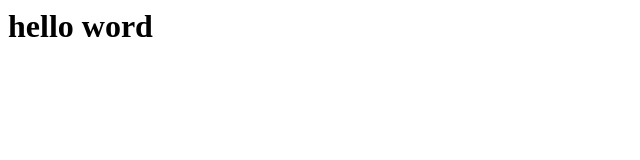
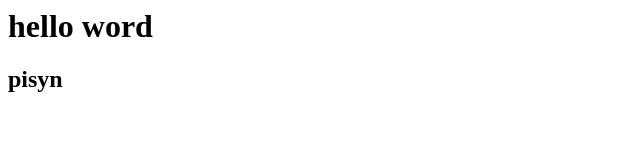
Before and after one commit to sergeykin1997/first-project, a plain HTML site: page index.html in a window 1280 px wide. Shown: the full height of the page, 0-640 px from the left. Drawn offline with Linux system fonts and the light colour scheme.

Commit message:
комментарий к коммиту

```diff
--- a/index.html
+++ b/index.html
@@ -1 +1,2 @@
 <h1>hello word</h1>
+<h2>pisyn</h2>
```
Also changed, not shown: 1 other file.
